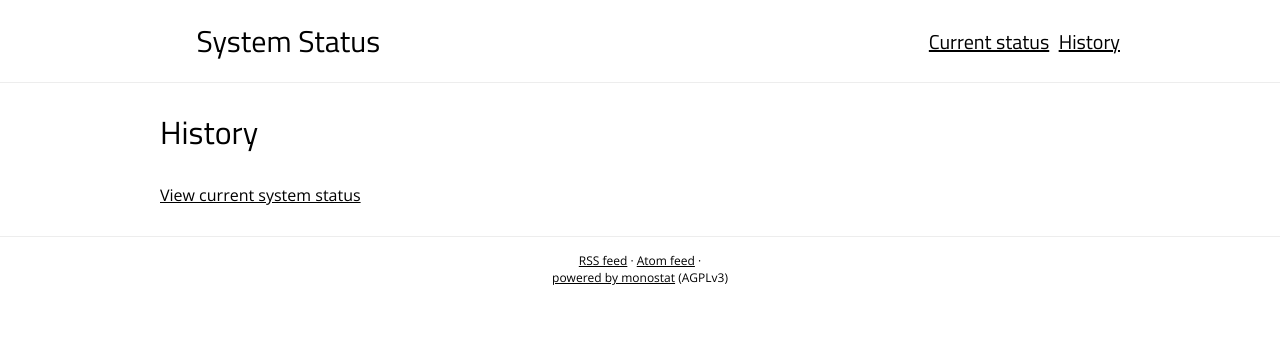
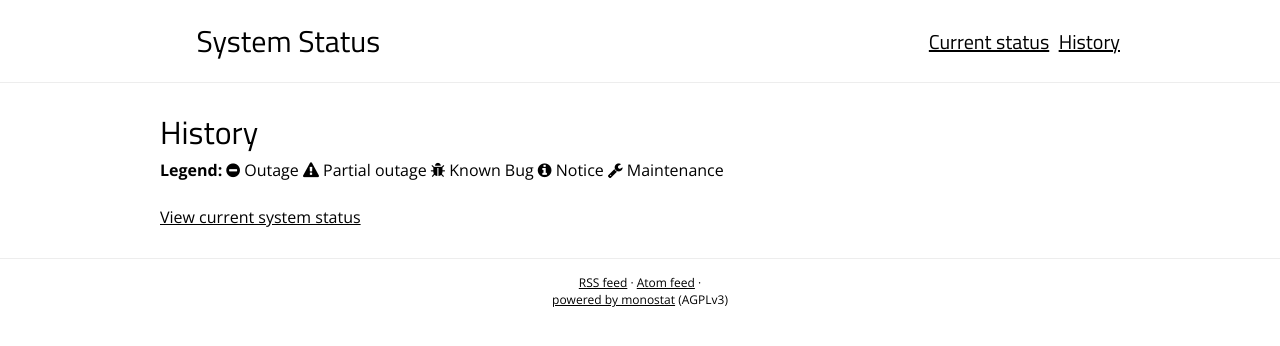
Before and after one commit to pretix/monostat, a Django app: template monostat/public/templates/public/history.html in a window 1280 px wide. Shown: the top 346 px of the page. Run offline with Django 5.2, Linux system fonts and the light colour scheme; the template is opened without the code that fills it, so the values that code supplies are empty; some libraries are stand-ins or nearby versions.

Commit message:
History page: Add legend

```diff
--- a/monostat/public/templates/public/history.html
+++ b/monostat/public/templates/public/history.html
@@ -46,6 +46,14 @@
             </div>
         {% endfor %}
     </div>
+    <p>
+        <strong>{% trans "Legend" %}:</strong>
+        <span class="fa fa-minus-circle color-danger" aria-hidden="true"></span> {% trans "Outage" %}
+        <span class="fa fa-warning color-warning" aria-hidden="true"></span> {% trans "Partial outage" %}
+        <span class="fa fa-bug color-warning" aria-hidden="true"></span> {% trans "Known Bug" %}
+        <span class="fa fa-info-circle color-info" aria-hidden="true"></span> {% trans "Notice" %}
+        <span class="fa fa-wrench color-info" aria-hidden="true"></span> {% trans "Maintenance" %}
+    </p>
     <p class="back-nav">
         <a href="{% url "public:index" %}">{% trans "View current system status" %}</a>
     </p>
```
